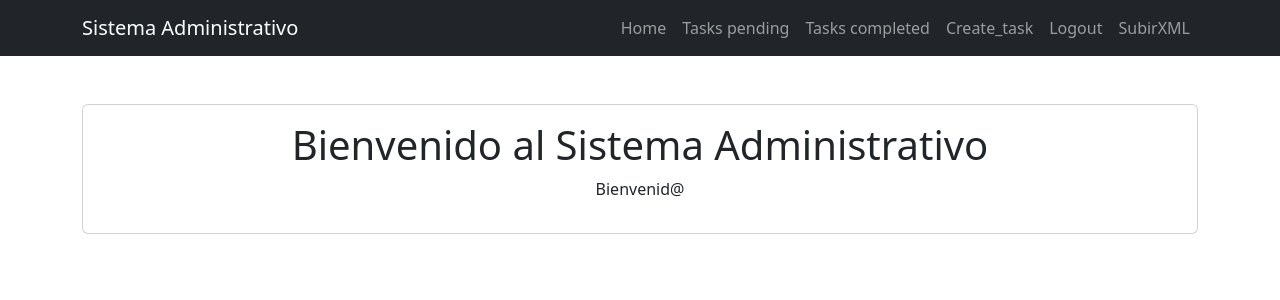
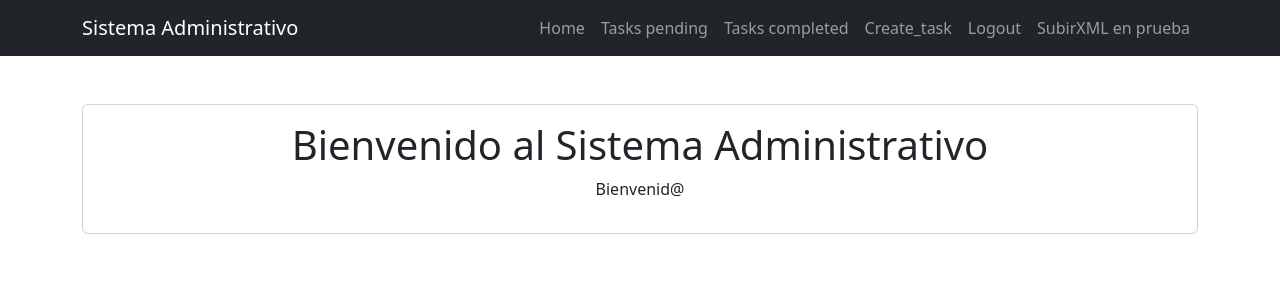
Before and after one commit to victornetroski/SistemaAdmin, a Django app: page / in a window 1280 px wide. Shown: the top 300 px of the page. Run offline with Django 5.2, Linux system fonts and the light colour scheme.

Commit message:
se recupera base2

```diff
--- a/gestor_xml/templates/base.html
+++ b/gestor_xml/templates/base.html
@@ -35,9 +35,8 @@
                     <a href="/logout/" class="nav-link">Logout</a>
                 </li>
                 <li class="nav-item">
-                    <a href="/gestor_xml" class="nav-link">SubirXML</a>
+                    <a href="/gestor_xml" class="nav-link">SubirXML en prueba</a>
                 </li>
-
 
 
         </ul>
```
